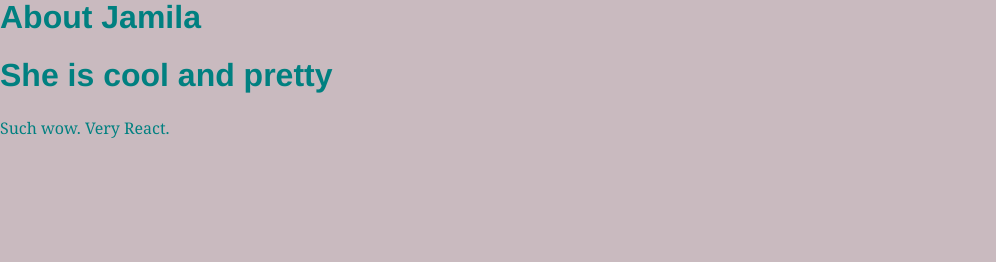
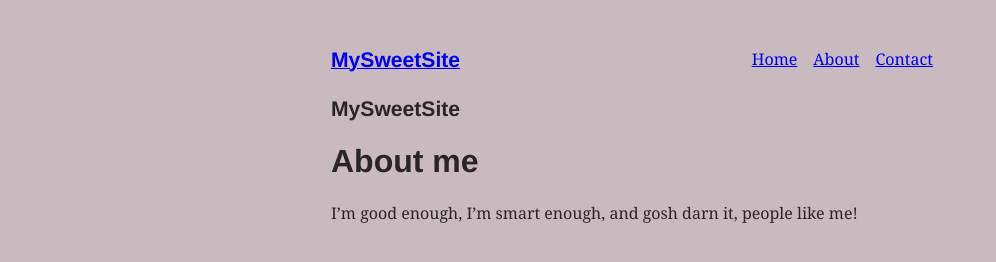
Before and after one commit to ChrisAchinga/gatsby_, a Gatsby site: page /about in a window 1280 px wide. Shown: the whole page, without its empty margins (0-996 px from the left). Built offline with nearby package versions, Linux system fonts and the light colour scheme; Gatsby itself is replaced by a stand-in of ours.

Commit message:
added nested component

```diff
--- a/src/pages/about.js
+++ b/src/pages/about.js
@@ -1,12 +1,15 @@
 import React from "react"
-import Header from "../components/header"
+import Layout from "../components/layout"
 
 export default function About() {
   return (
-    <div style={{ color: `teal` }}>
-      <Header headerText="About Jamila" />
-      <Header headerText="She is cool and pretty" />
-      <p>Such wow. Very React.</p>
-    </div>
+    <Layout>
+    <div>
+      <h1>About me</h1>
+      <p>
+        I’m good enough, I’m smart enough, and gosh darn it, people like me!
+      </p>
+      </div>
+      </Layout>
   )
 }
```
Also changed, not shown: src/pages/contact.js (+9 -7 lines), src/pages/index.js (+9 -8 lines).
